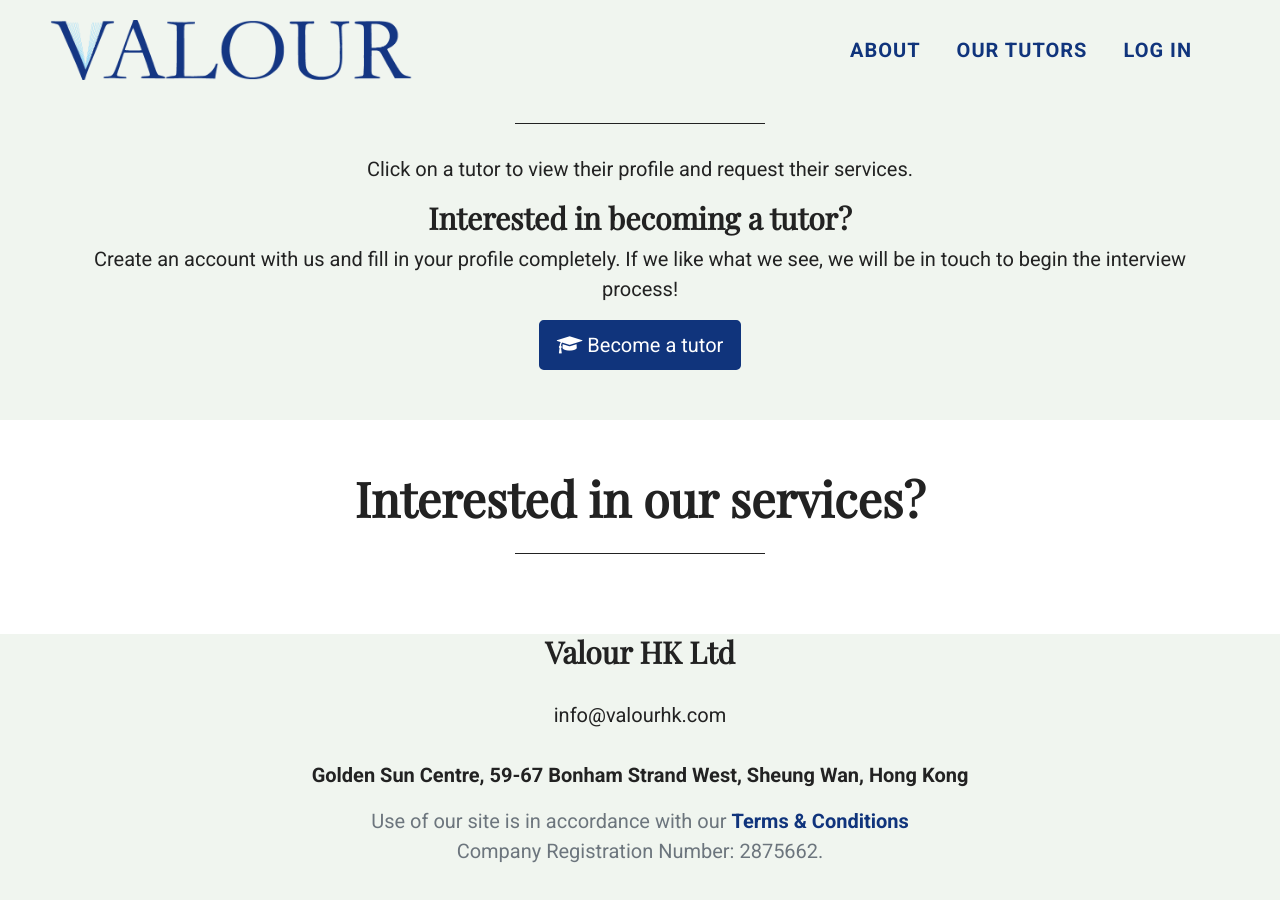
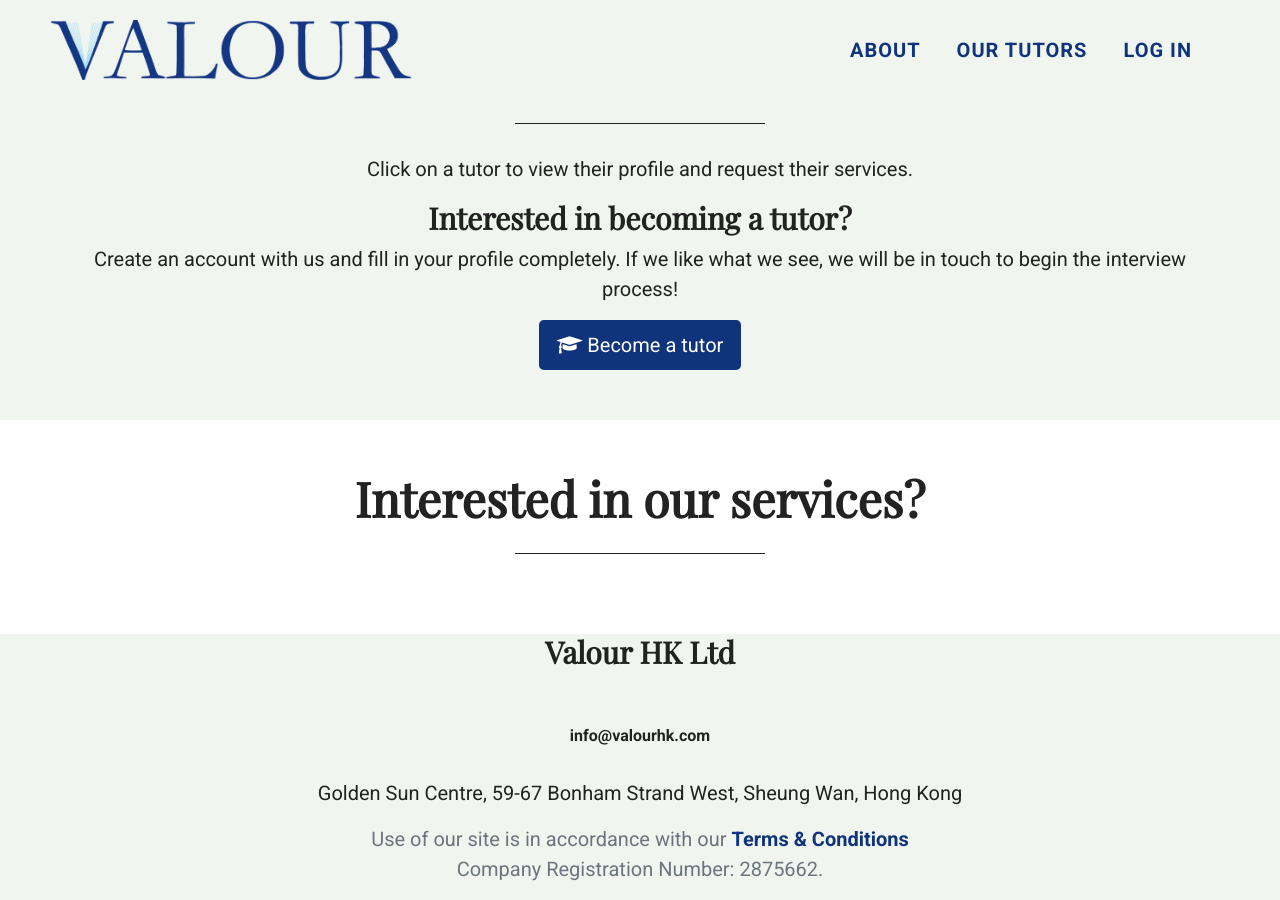
Before and after one commit to tutorcruncher-sites/valour-hk, a Jekyll site: the page built from index.html, in a window 1280 px wide and 900 px high, scrolled down 1117 px. Built offline with Jekyll 4.4.1, drawn with Linux system fonts in a browser that asks for light colours.

Commit message:
Update base.html

```diff
--- a/_layouts/base.html
+++ b/_layouts/base.html
@@ -57,11 +57,11 @@
     <footer>
       <div class="container">
         <div class="text-center mx-auto">
-          <h3>Valour HK Ltd</h3>
+          <h3>Valour HK Ltd</h3><br>
+          <b>{{ site.email }}</b>
           <p>
-            {{ site.email }}<br>
             <b>{{ site.phone }}</b><br>
-            <b>{{ site.address }}</b>
+            {{ site.address }}
           </p>
           <p class="text-muted">
             Use of our site is in accordance with our <a href=https://secure.tutorcruncher.com/view-branch-terms/9260/><b>Terms & Conditions</b></a><br>
```
